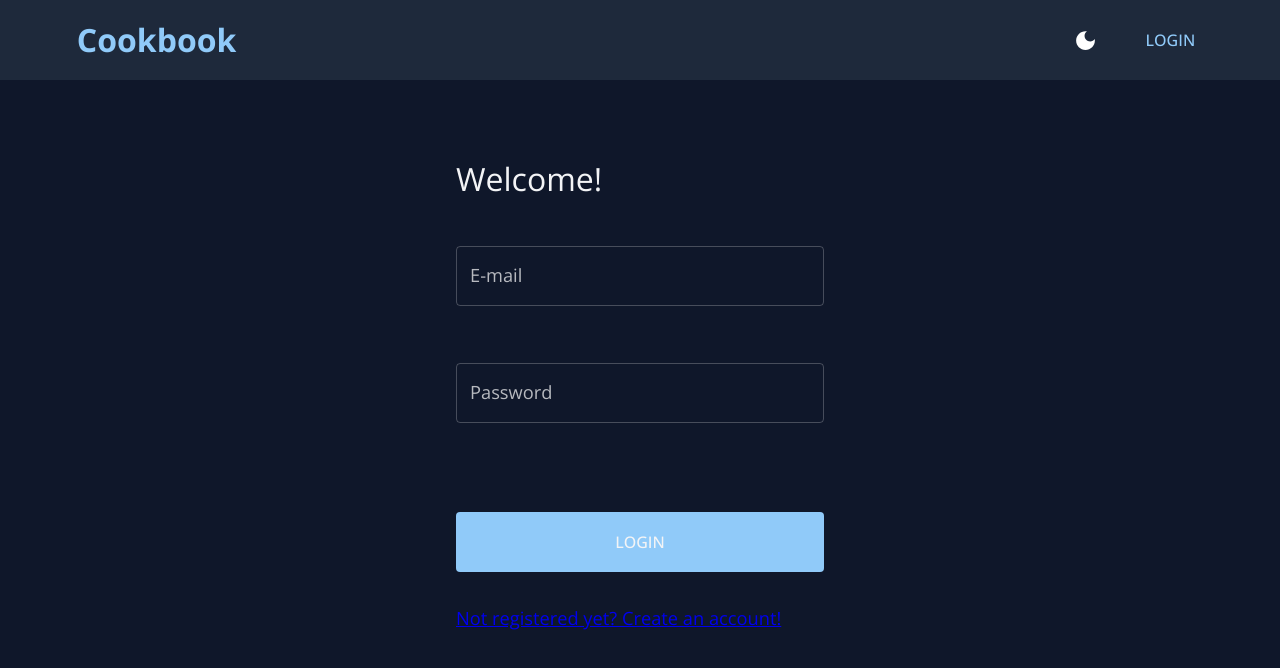
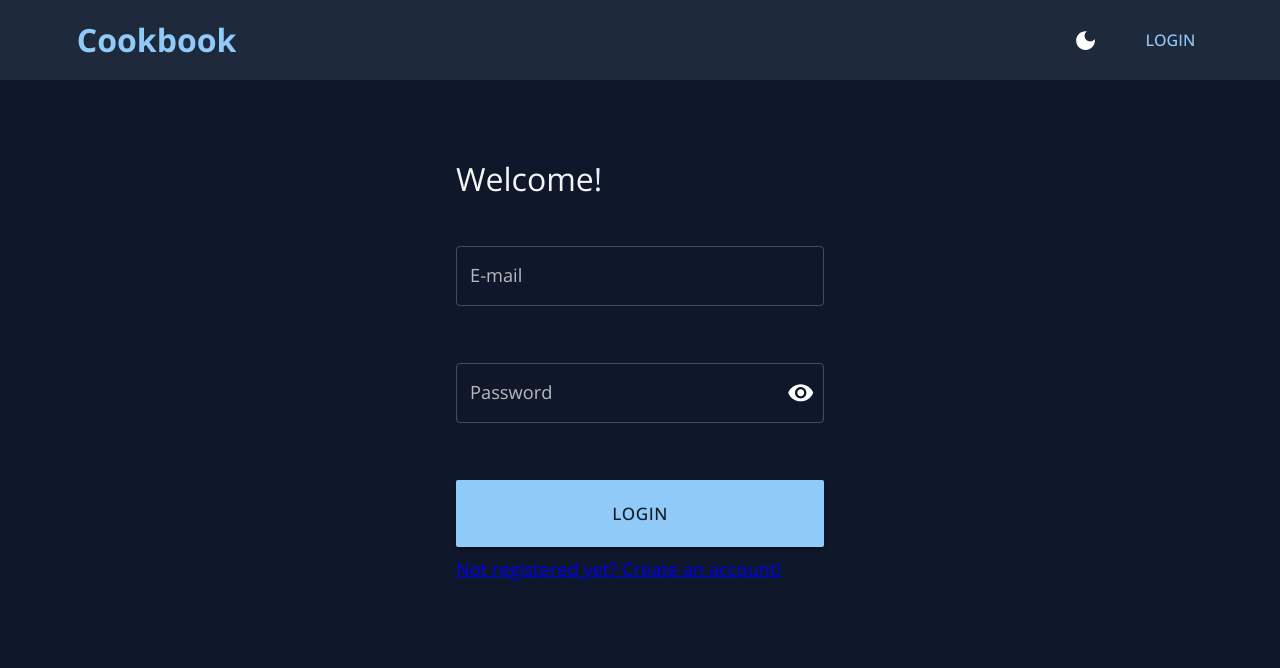
Before and after one commit to jaikeex/jd-cookbook, a React (Create React App) app in the folder client/: page /auth/1 in a window 1280 px wide. Shown: the top 668 px of the page. Built offline with nearby package versions, Linux system fonts and the light colour scheme; what apollo-upload-client would draw is missing.

Commit message:
form input components

```diff
--- /dev/null
+++ b/client/src/components/CButton/CButton.tsx
@@ -0,0 +1,31 @@
+import { Button, styled } from '@mui/material';
+import type { ButtonProps } from '@mui/material';
+import * as React from 'react';
+
+const StyledButton = styled(Button)<CButtonProps>((props) => ({
+  borderRadius: 2,
+  letterSpacing: props.theme.typography.pxToRem(0.45),
+
+  ...(props.size === 'medium' && {
+    padding: `${props.theme.typography.pxToRem(6)} ${props.theme.typography.pxToRem(12)}`
+  }),
+
+  ...(props.size === 'large' && {
+    padding: `${props.theme.typography.pxToRem(16)} ${props.theme.typography.pxToRem(80)}`
+  })
+}));
+
+export interface CButtonProps extends ButtonProps, React.PropsWithChildren {
+  primary?: boolean;
+  size?: 'medium' | 'large';
+}
+
+const CButton: React.FC<CButtonProps> = ({ children, primary = false, size = 'medium', ...props }): JSX.Element => {
+  return (
+    <StyledButton {...props} primary variant={primary ? 'contained' : 'text'} size={size}>
+      {children}
+    </StyledButton>
+  );
+};
+
+export default CButton;
--- /dev/null
+++ b/client/src/components/CButton/index.ts
@@ -0,0 +1,2 @@
+export { default as CButton } from './CButton';
+export * from './CButton';
--- a/client/src/components/index.ts
+++ b/client/src/components/index.ts
@@ -1,3 +1,4 @@
+export * from './CButton';
 export * from './CSnackbar';
 export * from './FlexBetween';
 export * from './layout';
--- /dev/null
+++ b/client/src/features/Auth/components/FormPasswordInput/FormPasswordInput.tsx
@@ -0,0 +1,70 @@
+import * as React from 'react';
+import {
+  FormControl,
+  FormHelperText,
+  IconButton,
+  InputAdornment,
+  InputLabel,
+  OutlinedInput,
+  useTheme
+} from '@mui/material';
+import type { OutlinedInputProps } from '@mui/material';
+import { Visibility, VisibilityOff } from '@mui/icons-material';
+import { useState } from 'react';
+
+export interface FormPasswordInputProps extends Omit<OutlinedInputProps, 'type' | 'variant'> {
+  helperText?: React.ReactNode;
+}
+
+const FormPasswordInput: React.FC<FormPasswordInputProps> = ({
+  disabled = false,
+  error = false,
+  helperText,
+  id = 'password-input',
+  label = '',
+  ...props
+}): JSX.Element => {
+  const [visible, setVisible] = useState<boolean>(false);
+  const theme = useTheme();
+
+  const handleClickIcon = () => {
+    setVisible(!visible);
+  };
+
+  const handleMouseDownIcon = (event: React.MouseEvent<HTMLButtonElement>) => {
+    event.preventDefault();
+  };
+
+  return (
+    <FormControl variant="outlined">
+      <InputLabel error={error} htmlFor={id} variant="outlined">
+        {label}
+      </InputLabel>
+      <OutlinedInput
+        {...props}
+        error={error}
+        label={label}
+        id={id}
+        type={visible ? 'text' : 'password'}
+        endAdornment={
+          <InputAdornment position="end">
+            <IconButton onClick={handleClickIcon} onMouseDown={handleMouseDownIcon} edge="end">
+              {visible ? <VisibilityOff /> : <Visibility />}
+            </IconButton>
+          </InputAdornment>
+        }
+        sx={{
+          input: {
+            '&:-webkit-autofill': {
+              WebkitBoxShadow: `0 0 0 100px ${theme.palette.background.default} inset`,
+              borderRadius: 0
+            }
+          }
+        }}
+      />
+      <FormHelperText error={error}>{helperText || ' '}</FormHelperText>
+    </FormControl>
+  );
+};
+
+export default FormPasswordInput;
--- /dev/null
+++ b/client/src/features/Auth/components/FormPasswordInput/index.ts
@@ -0,0 +1,2 @@
+export { default as FormPasswordInput } from './FormPasswordInput';
+export * from './FormPasswordInput';
--- /dev/null
+++ b/client/src/features/Auth/components/FormTextInput/FormTextInput.tsx
@@ -0,0 +1,29 @@
+import * as React from 'react';
+import { TextField, useTheme } from '@mui/material';
+import type { OutlinedTextFieldProps } from '@mui/material';
+
+export interface FormTextInputProps extends Omit<OutlinedTextFieldProps, 'variant'> {}
+
+const FormTextInput: React.FC<FormTextInputProps> = ({ helperText = '', label = '', ...props }): JSX.Element => {
+  const theme = useTheme();
+
+  return (
+    <TextField
+      {...props}
+      variant="outlined"
+      label={label}
+      helperText={helperText || ' '}
+      InputProps={{
+        sx: {
+          input: {
+            '&:-webkit-autofill': {
+              WebkitBoxShadow: `0 0 0 100px ${theme.palette.background.default} inset`
+            }
+          }
+        }
+      }}
+    />
+  );
+};
+
+export default FormTextInput;
--- /dev/null
+++ b/client/src/features/Auth/components/FormTextInput/index.ts
@@ -0,0 +1,2 @@
+export { default as FormTextInput } from './FormTextInput';
+export * from './FormTextInput';
--- a/client/src/features/Auth/components/LoginForm/LoginForm.tsx
+++ b/client/src/features/Auth/components/LoginForm/LoginForm.tsx
@@ -5,10 +5,12 @@ import { Link, useNavigate } from 'react-router-dom';
 import { Box, Button, CircularProgress, TextField, Typography, useMediaQuery, useTheme } from '@mui/material';
 import type { FormikHelpers } from 'formik';
 import { useLogin } from 'core';
+import { CButton } from 'components';
+import { FormPasswordInput, FormTextInput } from 'features';
 
 const loginSchema = yup.object().shape({
-  email: yup.string().email('invalid email').required('required'),
-  password: yup.string().required('required')
+  email: yup.string().email('invalid email').required('E-mail is required'),
+  password: yup.string().required('Password is required')
 });
 
 const initialLoginValues = {
@@ -37,18 +39,10 @@ const LoginForm: React.FC = (): JSX.Element => {
     <Formik onSubmit={handleFormSubmit} initialValues={initialLoginValues} validationSchema={loginSchema}>
       {({ values, errors, touched, handleBlur, handleSubmit, handleChange }) => (
         <form onSubmit={handleSubmit}>
-          <Box
-            display="flex"
-            flexDirection="column"
-            gap="2rem"
-            sx={{
-              '& > div': {
-                gridColumn: undefined
-              }
-            }}
-          >
-            <TextField
+          <Box display="flex" flexDirection="column" gap="2rem">
+            <FormTextInput
               label="E-mail"
+              type="email"
               onBlur={handleBlur}
               onChange={handleChange}
               value={values.email}
@@ -56,32 +50,27 @@ const LoginForm: React.FC = (): JSX.Element => {
               error={Boolean(touched.email) && Boolean(errors.email)}
               helperText={(touched.email && errors.email) || ' '}
             />
-            <TextField
+            <FormPasswordInput
               label="Password"
-              type="password"
               onBlur={handleBlur}
               onChange={handleChange}
               value={values.password}
               name="password"
               error={Boolean(touched.password) && Boolean(errors.password)}
-              helperText={(touched.password && errors.password) || ' '}
+              helperText={touched.password && errors.password}
             />
             <Box>
-              <Button
+              <CButton
                 fullWidth
+                primary
                 type="submit"
+                size="large"
                 sx={{
-                  m: '2rem 0',
-                  p: '1rem',
-                  backgroundColor: theme.palette.primary.main,
-                  color: theme.palette.text.primary,
-                  '&:hover': {
-                    backgroundColor: theme.palette.primary.dark
-                  }
+                  mb: 1
                 }}
               >
                 {loading ? <CircularProgress /> : 'Login'}
-              </Button>
+              </CButton>
               <Link to={'/auth/register'}>
                 <Typography>Not registered yet? Create an account!</Typography>
               </Link>
--- a/client/src/features/Auth/components/RegisterForm/RegisterForm.tsx
+++ b/client/src/features/Auth/components/RegisterForm/RegisterForm.tsx
@@ -5,6 +5,8 @@ import * as yup from 'yup';
 import { Link, useNavigate } from 'react-router-dom';
 import { Box, Button, CircularProgress, TextField, Typography, useTheme } from '@mui/material';
 import { useRegister } from 'core';
+import { CButton } from 'components';
+import { FormPasswordInput, FormTextInput } from 'features';
 
 const registerSchema = yup.object().shape({
   username: yup.string().required('Username is required'),
@@ -56,7 +58,7 @@ const RegisterForm: React.FC = (): JSX.Element => {
               }
             }}
           >
-            <TextField
+            <FormTextInput
               label="Username"
               onBlur={handleBlur}
               onChange={handleChange}
@@ -65,7 +67,7 @@ const RegisterForm: React.FC = (): JSX.Element => {
               error={Boolean(touched.username) && Boolean(errors.username)}
               helperText={(touched.username && errors.username) || ' '}
             />
-            <TextField
+            <FormTextInput
               label="E-mail"
               onBlur={handleBlur}
               onChange={handleChange}
@@ -74,9 +76,9 @@ const RegisterForm: React.FC = (): JSX.Element => {
               error={Boolean(touched.email) && Boolean(errors.email)}
               helperText={(touched.email && errors.email) || ' '}
             />
-            <TextField
+            <FormPasswordInput
               label="Password"
-              type="password"
+              id="register-password"
               onBlur={handleBlur}
               onChange={handleChange}
               value={values.password}
@@ -84,9 +86,9 @@ const RegisterForm: React.FC = (): JSX.Element => {
               error={Boolean(touched.password) && Boolean(errors.password)}
               helperText={(touched.password && errors.password) || ' '}
             />
-            <TextField
+            <FormPasswordInput
               label="Confirm password"
-              type="password"
+              id="register-confirm-password"
               onBlur={handleBlur}
               onChange={handleChange}
               value={values.confirmPassword}
@@ -96,21 +98,17 @@ const RegisterForm: React.FC = (): JSX.Element => {
             />
 
             <Box>
-              <Button
+              <CButton
                 fullWidth
+                primary
                 type="submit"
+                size="large"
                 sx={{
-                  m: '2rem 0',
-                  p: '1rem',
-                  backgroundColor: theme.palette.primary.main,
-                  color: theme.palette.text.primary,
-                  '&:hover': {
-                    backgroundColor: theme.palette.primary.dark
-                  }
+                  mb: 1
                 }}
               >
                 {loading ? <CircularProgress /> : 'Register'}
-              </Button>
+              </CButton>
               <Link to={'/auth/login'}>
                 <Typography>Already have an account? Log in!</Typography>
               </Link>
--- a/client/src/features/Auth/components/index.ts
+++ b/client/src/features/Auth/components/index.ts
@@ -1,2 +1,4 @@
+export * from './FormPasswordInput';
+export * from './FormTextInput';
 export * from './LoginForm';
 export * from './RegisterForm';
--- a/client/src/features/Home/pages/HomePage.tsx
+++ b/client/src/features/Home/pages/HomePage.tsx
@@ -11,6 +11,7 @@ import { Waypoint } from 'react-waypoint';
 import { Link } from 'react-router-dom';
 import type { RootState } from 'store/index';
 import { useDispatch, useSelector } from 'react-redux';
+import { CButton } from 'components';
 
 export interface HomePageProps {}
 
@@ -73,19 +74,14 @@ const HomePage: React.FC<HomePageProps> = (props): JSX.Element => {
           }}
         >
           <AsyncMultiSelect onChange={(options) => setSelectedOptions(options)} />
-          <Button onClick={filterRecipesHandler} variant="contained" sx={{ mt: '1rem', width: '8rem' }}>
+          <CButton onClick={filterRecipesHandler} primary sx={{ mt: '1rem' }}>
             Filter
-          </Button>
+          </CButton>
           {user?.username && (
             <Link to="/create">
-              <Button
-                size="small"
-                color="success"
-                variant="contained"
-                sx={{ mt: '1rem', width: 'max-content', position: 'absolute', bottom: 10, right: 10 }}
-              >
+              <CButton primary color="success" sx={{ mt: '1rem', position: 'absolute', bottom: 10, right: 10 }}>
                 Create new recipe
-              </Button>
+              </CButton>
             </Link>
           )}
         </Box>
```
